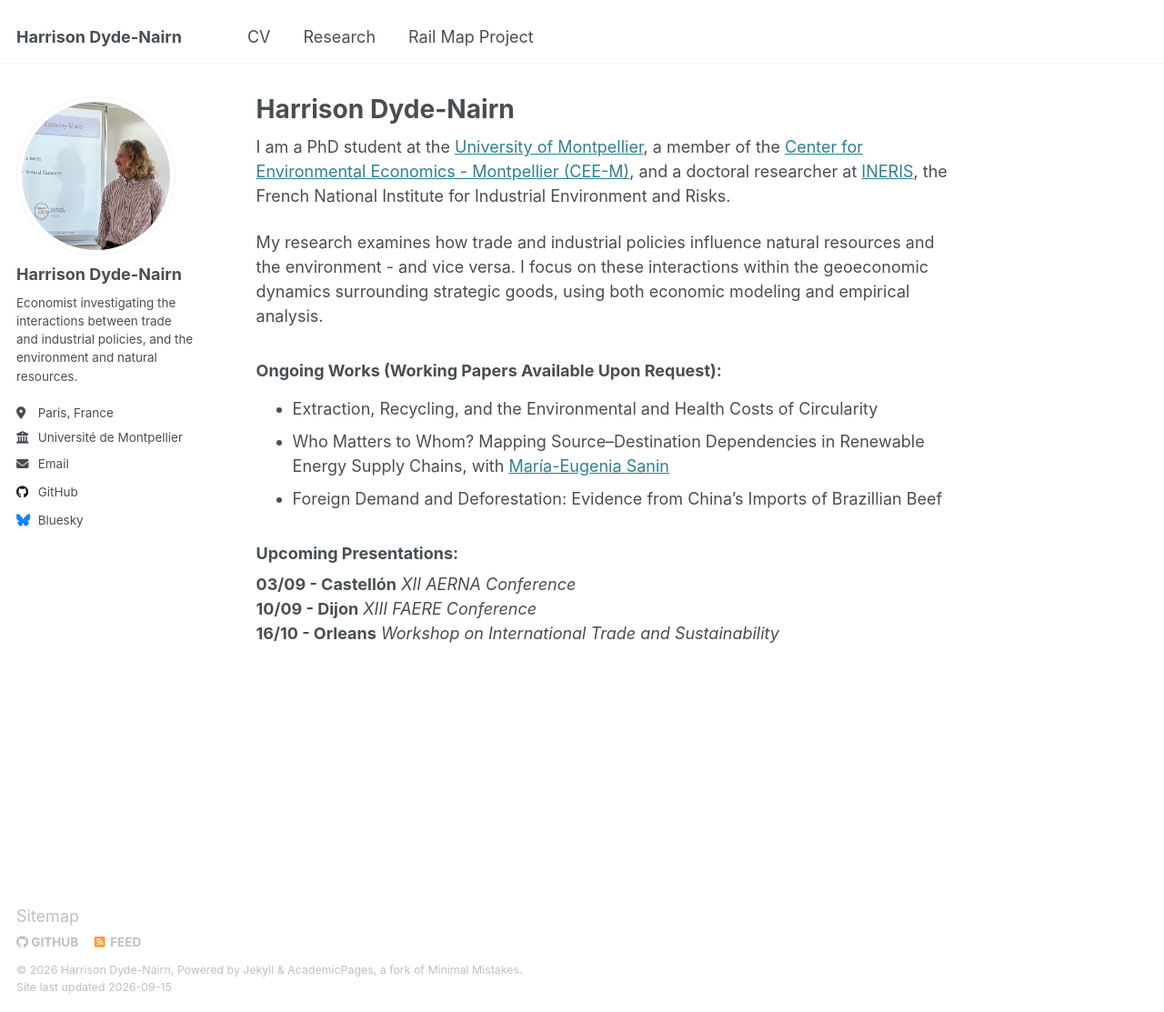
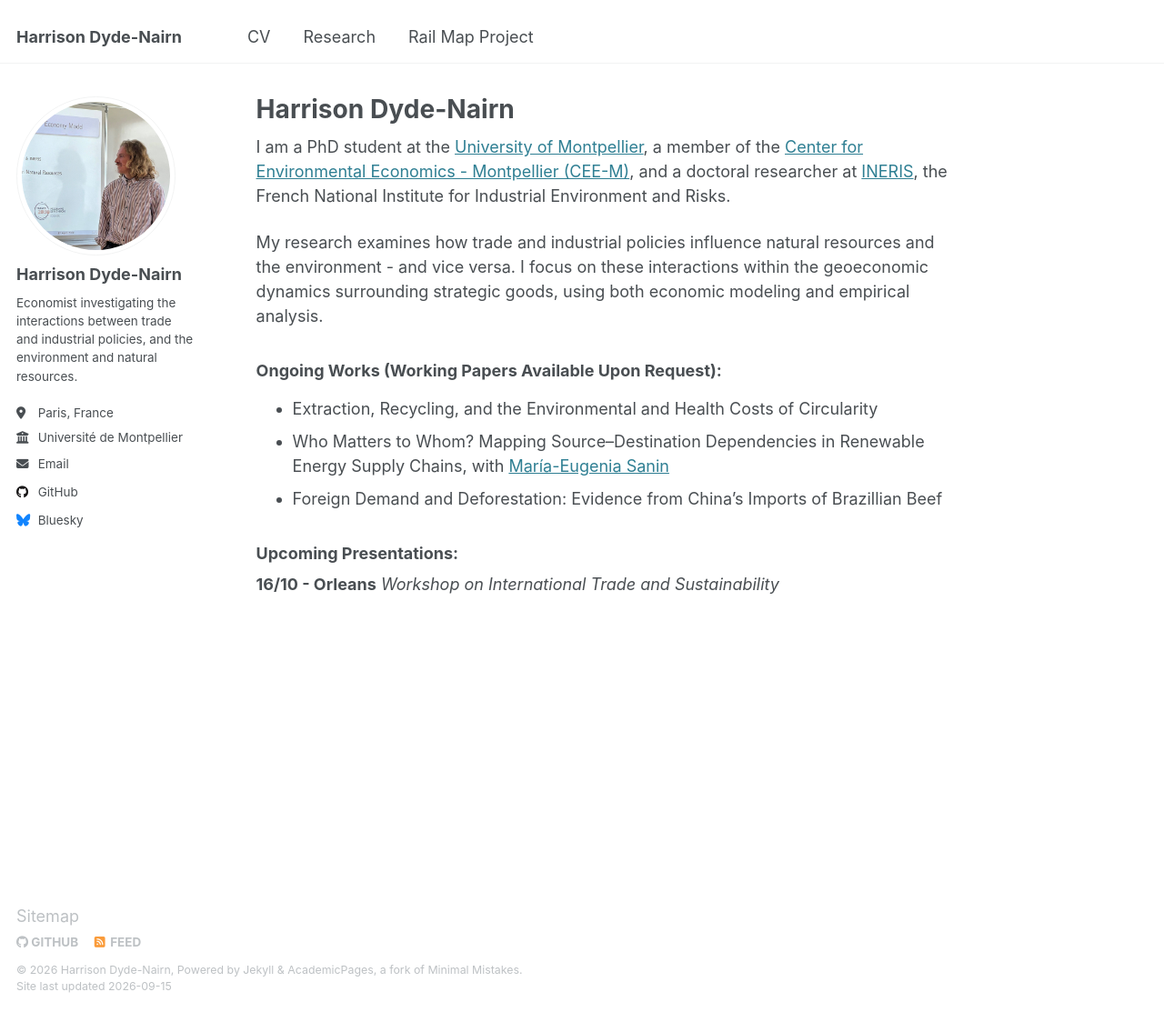
Before and after one commit to hdydenairn/hdydenairn.github.io, a Jekyll site: the page built from _pages/about.md, in a window 1280 px wide and 1113 px high. Shown: the whole window at 91% size. Built offline with Jekyll 4.4.1, drawn with Linux system fonts in a browser that asks for light colours.

Commit message:
Update about.md

```diff
--- a/_pages/about.md
+++ b/_pages/about.md
@@ -18,6 +18,4 @@ My research examines how trade and industrial policies influence natural resourc
 - Foreign Demand and Deforestation: Evidence from China’s Imports of Brazillian Beef
 
 ### Upcoming Presentations:
-**03/09 - Castellón** *XII AERNA Conference* <br>
-**10/09 - Dijon** *XIII FAERE Conference* <br>
 **16/10 - Orleans** *Workshop on International Trade and Sustainability*
```
